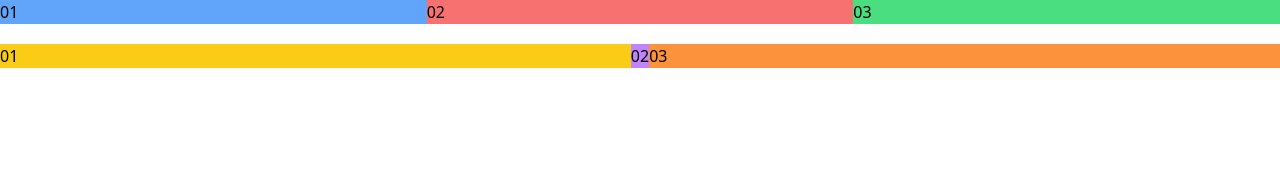
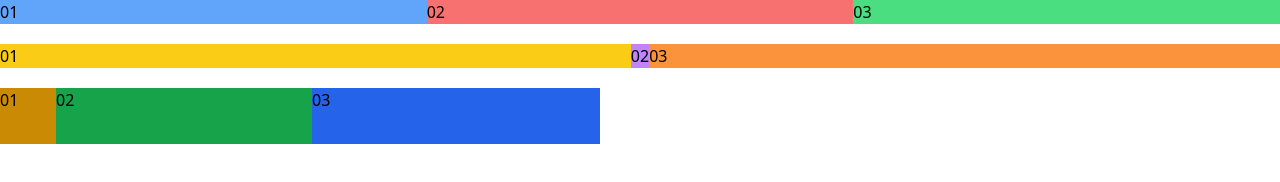
Before and after one commit to treinaweb/Tailwind-Flexbox, a website: page flex-grow.html in a window 1280 px wide. Drawn offline with nearby package versions, Linux system fonts and the light colour scheme; files that its build step writes are made by us from their sources.

Commit message:
01:11 - Flex-shrink

```diff
--- a/flex-grow.html
+++ b/flex-grow.html
@@ -19,5 +19,11 @@
         <div class="bg-purple-400 grow-0">02</div>
         <div class="bg-orange-400 grow">03</div>
     </div>
+
+    <div class="flex mt-5">
+        <div class="bg-yellow-600 w-14 h-14 shrink-0">01</div>
+        <div class="bg-green-600 w-64 h-14 shrink">02</div>
+        <div class="bg-blue-600 w-72 h-14 shrink-0">03</div>
+    </div>
 </body>
 </html>
```
